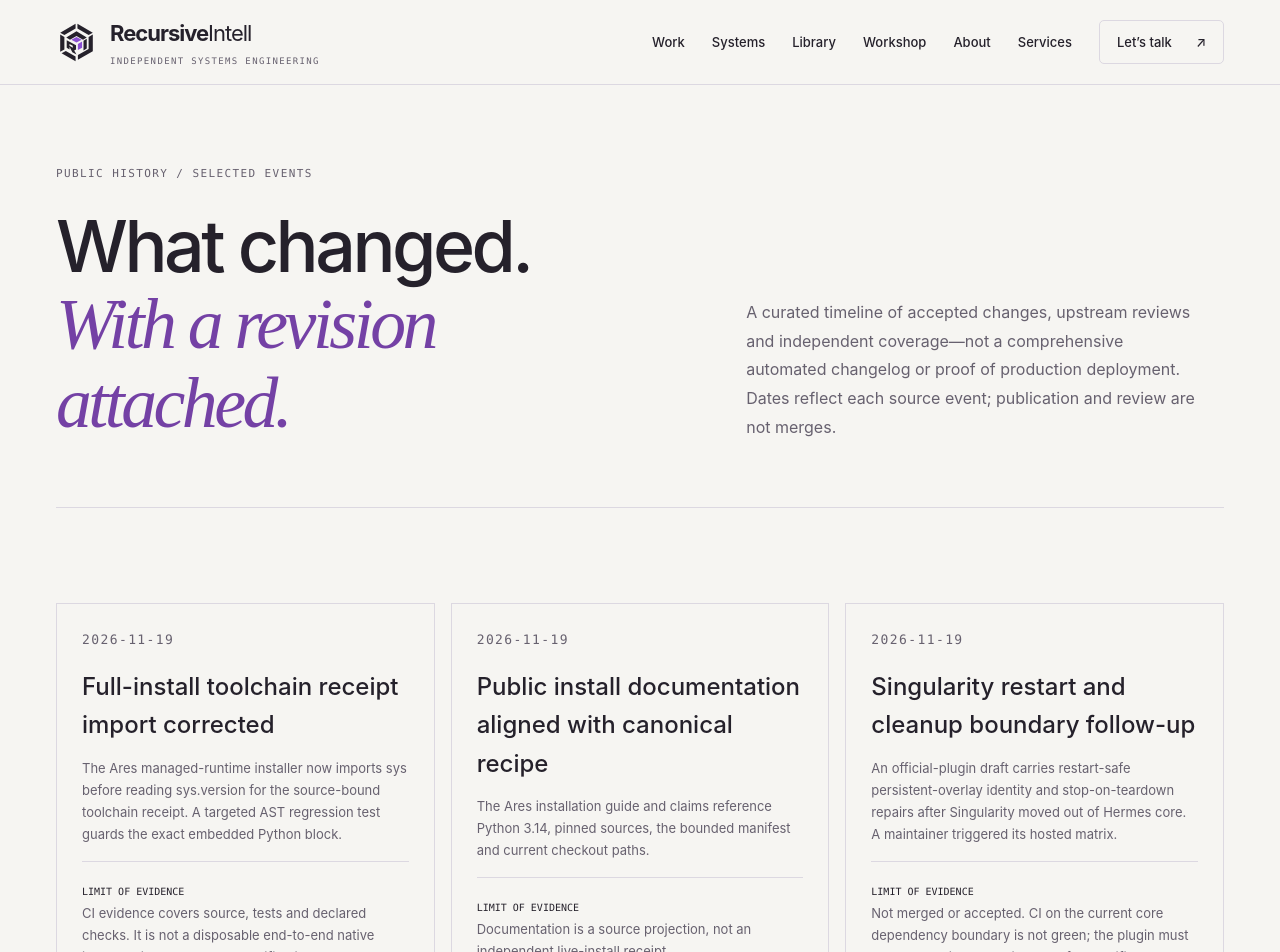
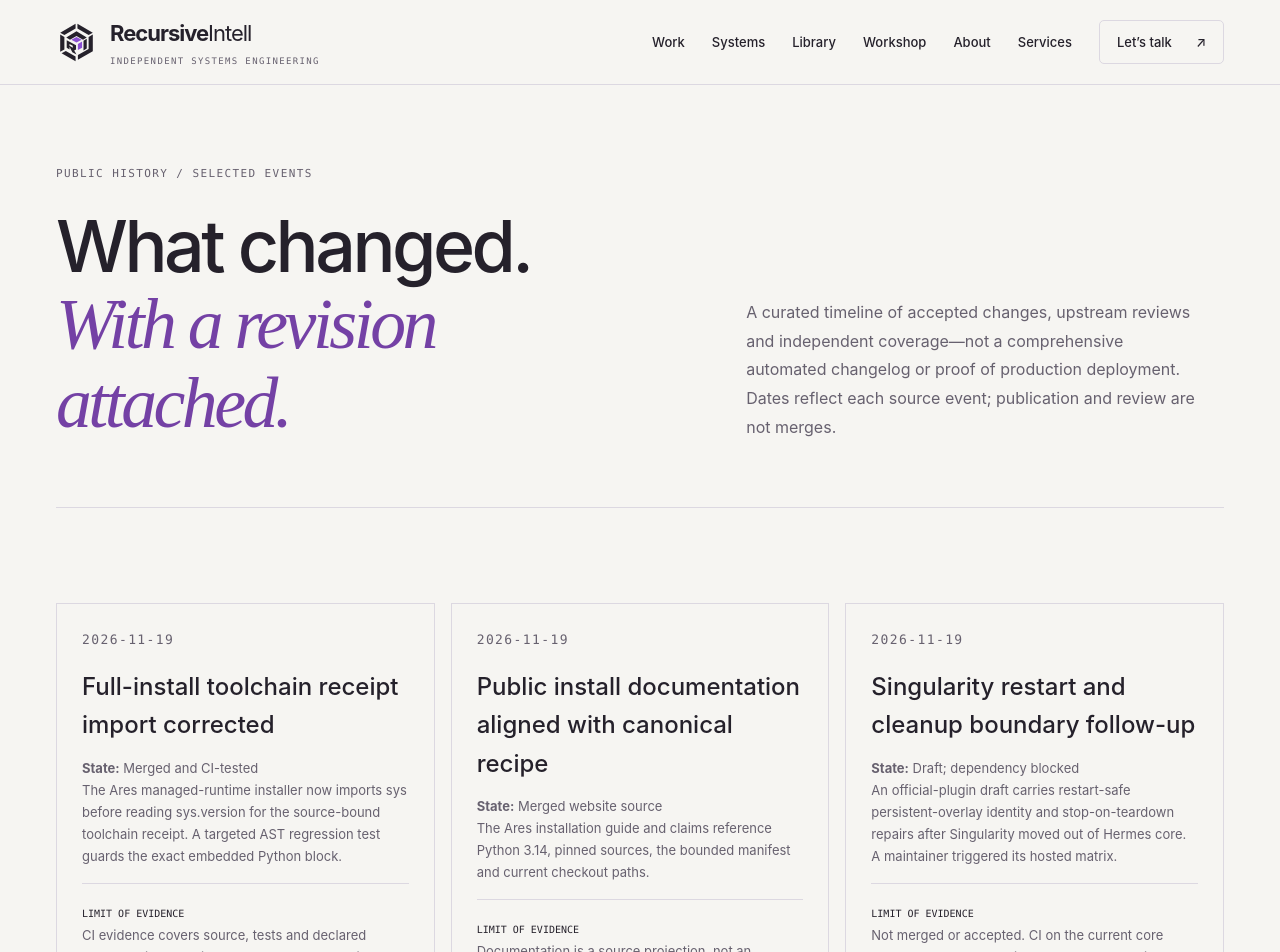
Before and after one commit to RecursiveIntell/recursiveintell-web, a Next.js app: page /changes in a window 1280 px wide. Shown: the top 952 px of the page. Built offline with nearby package versions, Linux system fonts and the light colour scheme.

Commit message:
fix(changes): display acceptance status for every timeline event

```diff
--- a/app/changes/page.tsx
+++ b/app/changes/page.tsx
@@ -15,6 +15,7 @@ const timeline = [
     key: item.id,
     date: item.date,
     title: item.title,
+    status: item.status,
     scope: item.summary,
     boundary: item.boundary,
     source: item.source,
@@ -24,6 +25,7 @@ const timeline = [
     key: item.revision,
     date: item.date,
     title: item.title,
+    status: "Merged website source",
     scope: item.scope,
     boundary: item.boundary,
     source: item.source,
@@ -42,6 +44,7 @@ export default function ChangesPage() {
             <article key={event.key} className="ri-architecture-card">
               <p className="studio-eyebrow">{event.date}</p>
               <h3>{event.title}</h3>
+              <p><strong>State:</strong> {event.status}</p>
               <p>{event.scope}</p>
               <div><strong>Limit of evidence</strong><p>{event.boundary}</p></div>
               <a className="studio-text-link" href={event.source} target="_blank" rel="noreferrer">Inspect original source ↗</a>
```
